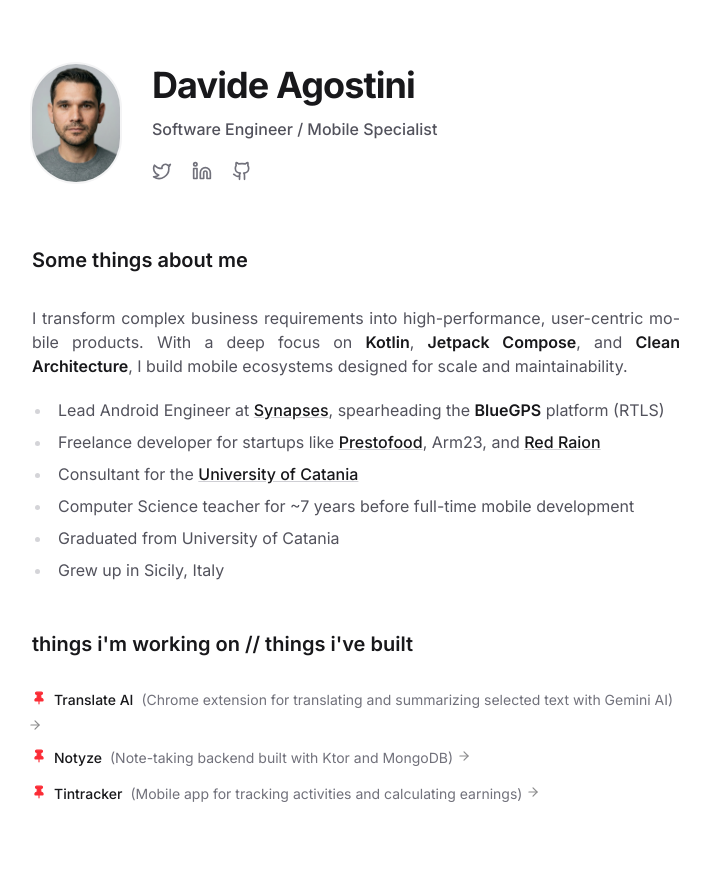
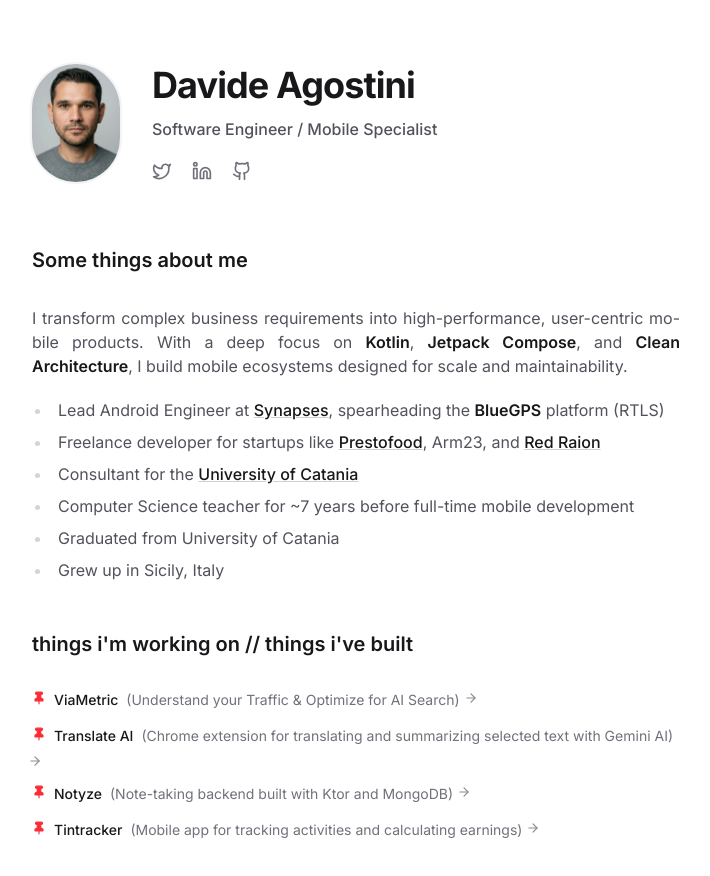
Before and after one commit to davideagostini/davideagostini.github.io, a Next.js app: page / in a window 1280 px wide. Shown: the top 876 px of the page, without its empty margins (284-994 px from the left). Built offline with nearby package versions, Linux system fonts and the light colour scheme.

Commit message:
add ViaMetric app

```diff
--- a/app/layout.tsx
+++ b/app/layout.tsx
@@ -64,14 +64,14 @@
       "https://github.com/davideagostini",
       "https://davideagostini.medium.com/",
     ],
-    jobTitle: "Software Engineer",
+    jobTitle: "Android Engineer",
     worksFor: {
       "@type": "Organization",
       name: "Synapses",
     },
     image: "https://davideagostini.com/assets/profile.jpg",
     description:
-      "Software Engineer living in Italy. Specializing in Android and Flutter development.",
+      "Mobile Specialist Engineer living in Italy. Specializing in Android and Flutter development.",
   };
 
   return (
--- a/app/page.tsx
+++ b/app/page.tsx
@@ -1,4 +1,3 @@
-
 import Image from "next/image";
 import Link from "next/link";
 import { Github, Linkedin, Twitter, ArrowRight, Pin } from "lucide-react";
@@ -58,12 +57,22 @@
           </h2>
           <article className="prose prose-zinc dark:prose-invert leading-normal space-y-4 text-zinc-600 dark:text-zinc-400 text-justify hyphens-auto">
             <p>
-              I transform complex business requirements into high-performance, user-centric mobile products. With a deep focus on{" "}
-              <strong className="font-semibold text-zinc-900 dark:text-zinc-100">Kotlin</strong>,{" "}
-              <strong className="font-semibold text-zinc-900 dark:text-zinc-100">Jetpack Compose</strong>, and{" "}
-              <strong className="font-semibold text-zinc-900 dark:text-zinc-100">Clean Architecture</strong>, I build mobile ecosystems designed for scale and maintainability.
+              I transform complex business requirements into high-performance,
+              user-centric mobile products. With a deep focus on{" "}
+              <strong className="font-semibold text-zinc-900 dark:text-zinc-100">
+                Kotlin
+              </strong>
+              ,{" "}
+              <strong className="font-semibold text-zinc-900 dark:text-zinc-100">
+                Jetpack Compose
+              </strong>
+              , and{" "}
+              <strong className="font-semibold text-zinc-900 dark:text-zinc-100">
+                Clean Architecture
+              </strong>
+              , I build mobile ecosystems designed for scale and
+              maintainability.
             </p>
-
 
             <ul className="list-disc pl-5 space-y-1">
               <li>
@@ -75,7 +84,11 @@
                 >
                   Synapses
                 </Link>
-                , spearheading the <strong className="font-semibold text-zinc-900 dark:text-zinc-100">BlueGPS</strong> platform (RTLS)
+                , spearheading the{" "}
+                <strong className="font-semibold text-zinc-900 dark:text-zinc-100">
+                  BlueGPS
+                </strong>{" "}
+                platform (RTLS)
               </li>
               <li>
                 Freelance developer for startups like{" "}
@@ -106,7 +119,8 @@
                 </Link>
               </li>
               <li>
-                Computer Science teacher for ~7 years before full-time mobile development
+                Computer Science teacher for ~7 years before full-time mobile
+                development
               </li>
               <li>Graduated from University of Catania</li>
               <li>Grew up in Sicily, Italy</li>
@@ -120,13 +134,25 @@
           </h2>
           <div className="flex flex-col gap-4">
             <Link
+              href="https://viametric.app?ref=davideagostini.com"
+              className="group flex flex-wrap items-baseline gap-2 text-sm text-zinc-900 dark:text-zinc-100 hover:text-zinc-600 dark:hover:text-zinc-400 transition-colors"
+            >
+              <Pin className="w-3.5 h-3.5 fill-red-500 text-red-500" />
+              <span className="font-medium">ViaMetric</span>
+              <span className="text-zinc-500 dark:text-zinc-500 font-normal">
+                (Understand your Traffic & Optimize for AI Search)
+              </span>
+              <ArrowRight className="w-3.5 h-3.5 opacity-50 -ml-1 group-hover:translate-x-1 transition-transform" />
+            </Link>
+            <Link
               href="https://github.com/davideagostini/translate-ai-extension"
               className="group flex flex-wrap items-baseline gap-2 text-sm text-zinc-900 dark:text-zinc-100 hover:text-zinc-600 dark:hover:text-zinc-400 transition-colors"
             >
               <Pin className="w-3.5 h-3.5 fill-red-500 text-red-500" />
               <span className="font-medium">Translate AI</span>
               <span className="text-zinc-500 dark:text-zinc-500 font-normal">
-                (Chrome extension for translating and summarizing selected text with Gemini AI)
+                (Chrome extension for translating and summarizing selected text
+                with Gemini AI)
               </span>
               <ArrowRight className="w-3.5 h-3.5 opacity-50 -ml-1 group-hover:translate-x-1 transition-transform" />
             </Link>
```
